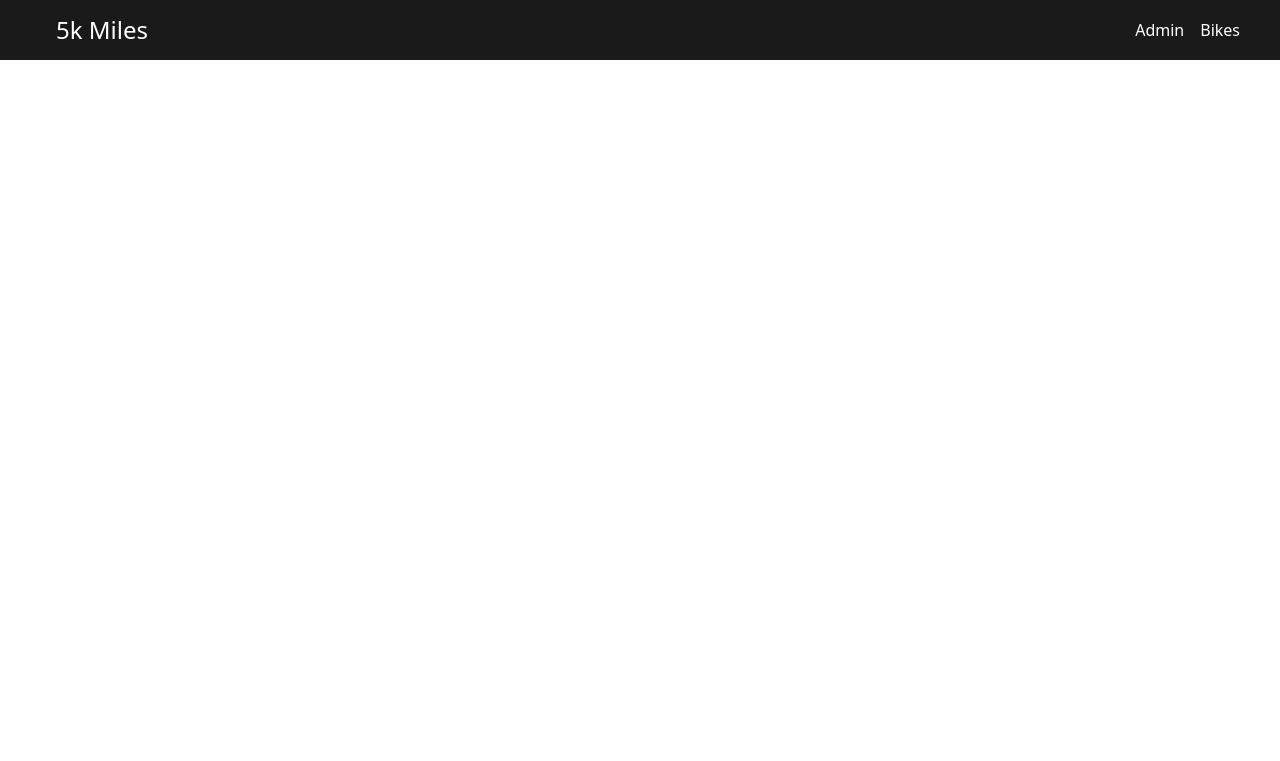
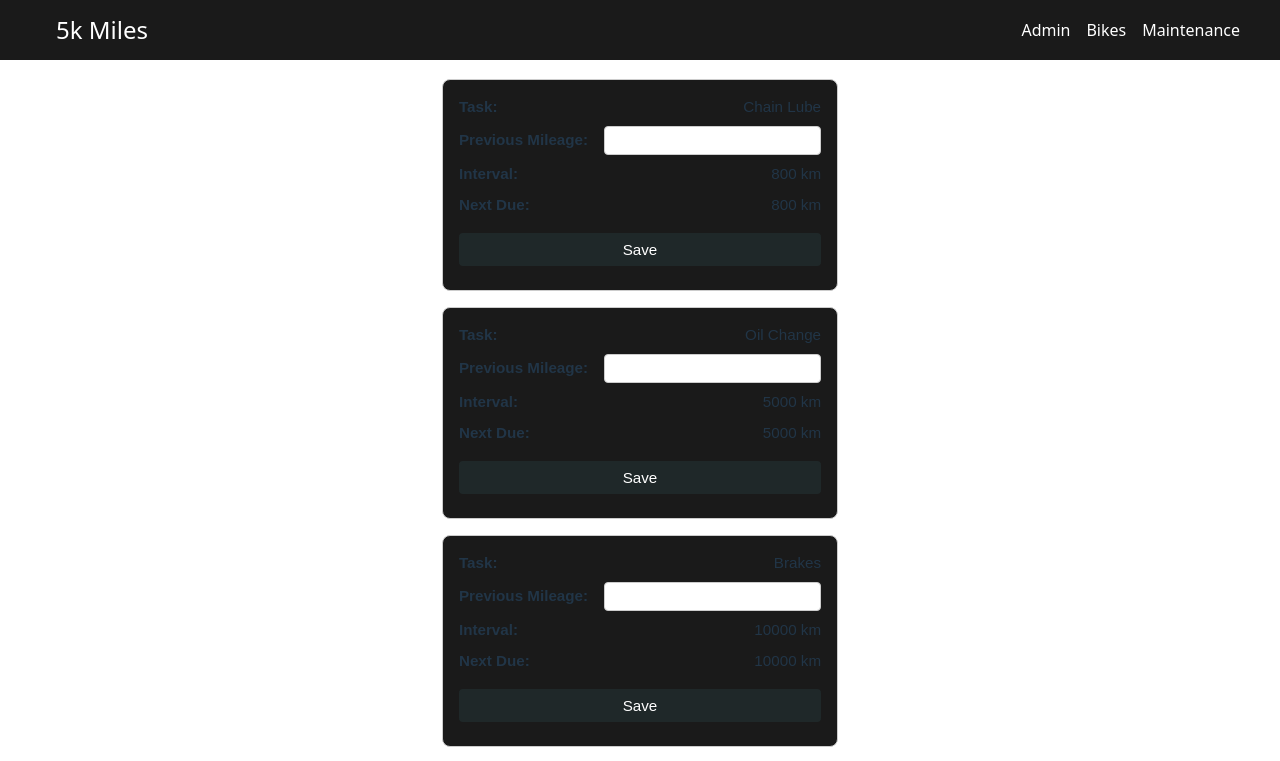
Before and after one commit to jAlbright02/5kMiles, a React (Vite) app in the folder Front/: page /maintenance-schedule in a window 1280 px wide. Before the commit this address had no page. Shown: the top 761 px of the page. Built offline with nearby package versions, Linux system fonts and the light colour scheme.

Commit message:
added base page for maintenance schedule

```diff
--- a/Front/src/App.tsx
+++ b/Front/src/App.tsx
@@ -2,6 +2,7 @@ import { BrowserRouter as Router, Routes, Route, Link } from 'react-router-dom';
 import Admin from './pages/Admin';
 import Home from './pages/Home';
 import Bikes from './pages/Bikes';
+import MaintenanceSchedule from './pages/Maintenance';
 
 function NavBar() {
   return (
@@ -11,6 +12,7 @@ function NavBar() {
         <div>
           <Link to='/admin' className='nav-link'>Admin</Link>
           <Link to='/bikes' className='nav-link'>Bikes</Link>
+          <Link to='/maintenance-schedule' className='nav-link'>Maintenance</Link>
         </div>
       </div>
     </nav>
@@ -25,6 +27,7 @@ function App() {
         <Route path="/" element={<Home />} />
         <Route path="/admin" element={<Admin />} />
         <Route path="/bikes" element={<Bikes />} />
+        <Route path="/maintenance-schedule" element={<MaintenanceSchedule />} />
       </Routes>
     </Router>
   );
--- a/Front/src/index.css
+++ b/Front/src/index.css
@@ -87,6 +87,86 @@ a:hover {
   color: #000;
   border: none;
   border-radius: 5px;
+}
+
+/* Maintenance CSS */
+.maintenance-schedule {
+  padding: 1rem 1rem 2rem;
+  font-family: sans-serif;
+}
+
+.schedule-title {
+  font-size: 1.25rem;
+  font-weight: 600;
+  margin-bottom: 1rem;
+}
+
+.card-list {
+  display: flex;
+  flex-direction: column;
+  gap: 1rem;
+}
+
+.task-card {
+  border: 1px solid #ccc;
+  border-radius: 8px;
+  padding: 1rem;
+  width: 100%;
+  box-sizing: border-box;
+  background-color: #1a1a1a;
+}
+
+.card-row {
+  display: flex;
+  flex-wrap: wrap;
+  justify-content: space-between;
+  align-items: center;
+  margin-bottom: 0.5rem;
+  gap: 0.5rem 1rem;
+  font-size: 0.95rem;
+}
+
+.card-row strong {
+  min-width: 100px;
+  font-weight: 600;
+  flex-shrink: 0;
+}
+
+.card-row input {
+  flex: 1 1 150px;
+  padding: 0.3rem 0.5rem;
+  border: 1px solid #ccc;
+  border-radius: 4px;
+  font-size: 0.95rem;
+}
+
+.card-row button {
+  margin-top: 0.5rem;
+  width: 100%;
+  padding: 0.5rem;
+  background-color: #1f2829;
+  color: white;
+  border: none;
+  border-radius: 4px;
+  font-size: 0.95rem;
+  cursor: pointer;
+  transition: background-color 0.2s;
+}
+
+.card-row button:active {
+  background-color: #3b7a81;
+}
+
+/* For Chrome, Safari, Edge, Opera */
+.card-row input::-webkit-outer-spin-button,
+.card-row input::-webkit-inner-spin-button {
+  -webkit-appearance: none;
+  margin: 0;
+}
+
+/* For Firefox */
+.card-row input[type="number"] {
+  -moz-appearance: textfield;
 }
 
 
--- /dev/null
+++ b/Front/src/pages/Maintenance.tsx
@@ -0,0 +1,88 @@
+import {useState } from 'react';
+// import { useNavigate } from 'react-router-dom';
+
+//const backendURL = import.meta.env.MODE === 'development' ? '' : 'https://youshouldntfindthis.jamesalbright.website';
+
+type MaintenanceTask = {
+  task: string;
+  interval: number;
+  previousMileage: number;
+};
+
+const defaultTasks: MaintenanceTask[] = [
+  { task: "Chain Lube", interval: 800, previousMileage: 0 },
+  { task: "Oil Change", interval: 5000, previousMileage: 0 },
+  { task: "Brakes", interval: 10000, previousMileage: 0 },
+  { task: "Air Filter", interval: 12000, previousMileage: 0 },
+  { task: "Coolant Replacement", interval: 24000, previousMileage: 0 },
+  { task: "Spark Plugs", interval: 16000, previousMileage: 0 },
+  { task: "Tire Pressure", interval: 1000, previousMileage: 0 },
+  { task: "Battery Check", interval: 6000, previousMileage: 0 },
+  { task: "Fork Oil", interval: 20000, previousMileage: 0 },
+  { task: "Chain Replacement", interval: 20000, previousMileage: 0 },
+];
+
+
+export default function MaintenanceSchedule() {
+  const [tasks, setTasks] = useState(defaultTasks);
+
+  const handleUpdate = (index: number, newValue: string) => {
+    const updated = [...tasks];
+    if (newValue === "") {
+        updated[index].previousMileage = 0;
+    } else {
+        const num = Number(newValue);
+        if (!isNaN(num)) updated[index].previousMileage = num;
+    }
+    setTasks(updated);
+  };
+
+
+  //const navigate = useNavigate();
+
+  return (
+    <div className="maintenance-schedule">
+        <h2 className="schedule-title">Maintenance Schedule</h2>
+        <div className="card-list">
+        {tasks.map((task, idx) => (
+            <div className="task-card" key={idx}>
+            <div className="card-row">
+                <strong>Task:</strong> <span>{task.task}</span>
+            </div>
+            <div className="card-row">
+                <strong>Previous Mileage:</strong>
+                <input
+                type="number"
+                value={task.previousMileage === 0 ? "" : task.previousMileage}
+                onChange={(e) => handleUpdate(idx, e.target.value)}
+                />
+            </div>
+            <div className="card-row">
+                <strong>Interval:</strong> <span>{task.interval} km</span>
+            </div>
+            <div className="card-row">
+                <strong>Next Due:</strong>{" "}
+                <span>{task.previousMileage + task.interval} km</span>
+            </div>
+            <div className="card-row">
+                <button onClick={() => console.log('aa')}>Save</button>
+            </div>
+            </div>
+        ))}
+        </div>
+    </div>
+    );
+}
+
+/*
+Maintenance Sheet
+
+Bike
+VIN
+
+Date
+Maintenance Performed
+Mileage
+Cost
+Notes
+*/
```
Also changed, not shown: 2 other files (tests, documents, lock files or other folders).
